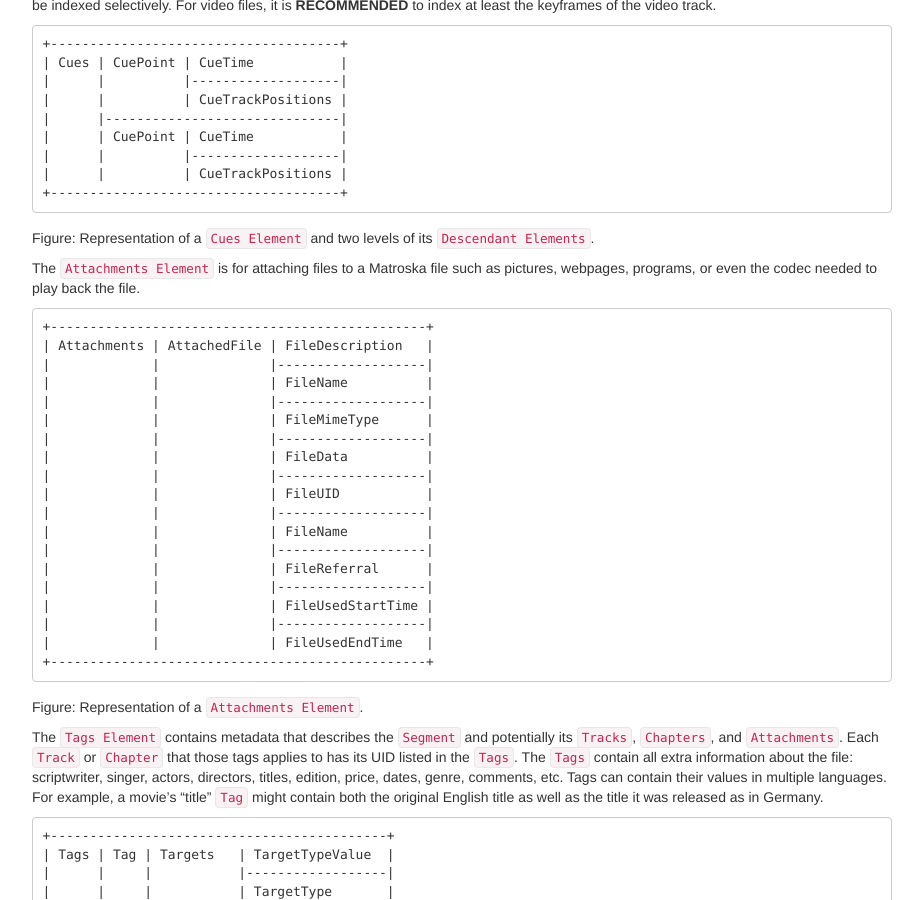
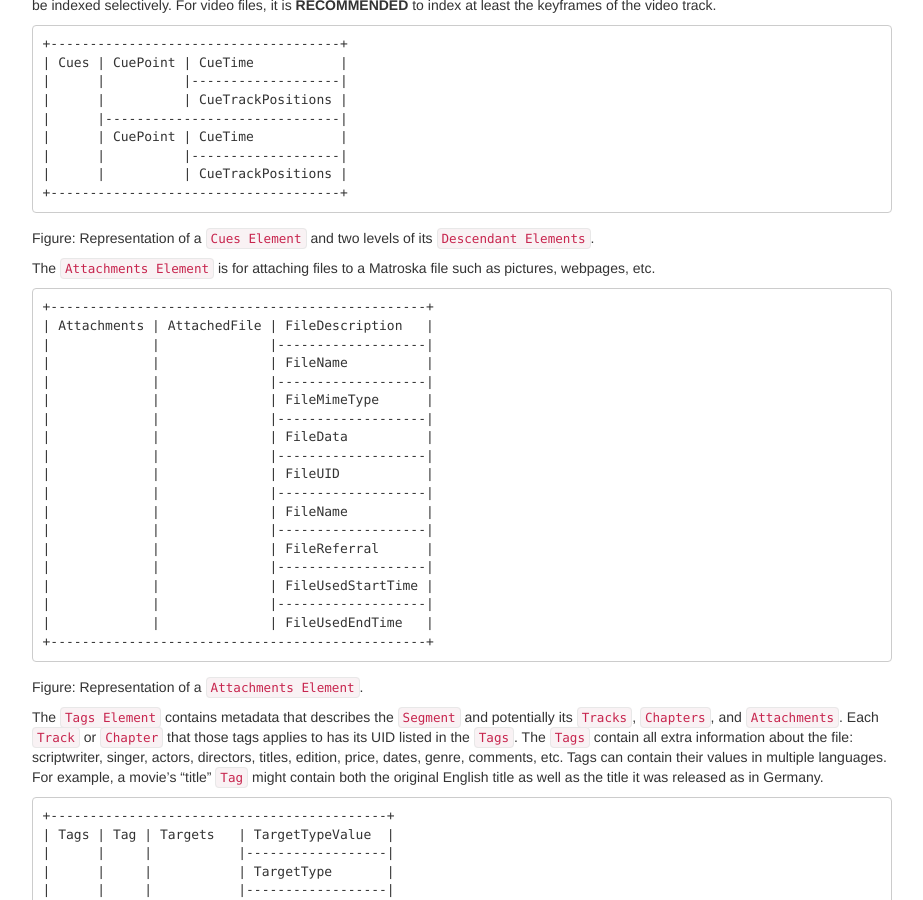
Before and after one commit to ietf-wg-cellar/matroska-specification, a Jekyll site: the page built from diagram.md, in a window 1280 px wide and 900 px high, scrolled down 4636 px. Shown: the whole window, without its empty margins (273-1196 px from the left). Built offline with Jekyll 4.4.1, drawn with Linux system fonts in a browser that asks for light colours.

Commit message:
Remove program/codec from possible attachments
It contradict the security guidelines not to execute data in the player.

Fixes #597

````diff
--- a/diagram.md
+++ b/diagram.md
@@ -282,7 +282,7 @@ it is **RECOMMENDED** to index at least the keyframes of the video track.
 Figure: Representation of a `Cues Element` and two levels of its `Descendant Elements`.
 
 The `Attachments Element` is for attaching files to a Matroska file such as pictures,
-webpages, programs, or even the codec needed to play back the file.
+webpages, etc.
 
 ```
 +------------------------------------------------+
````
